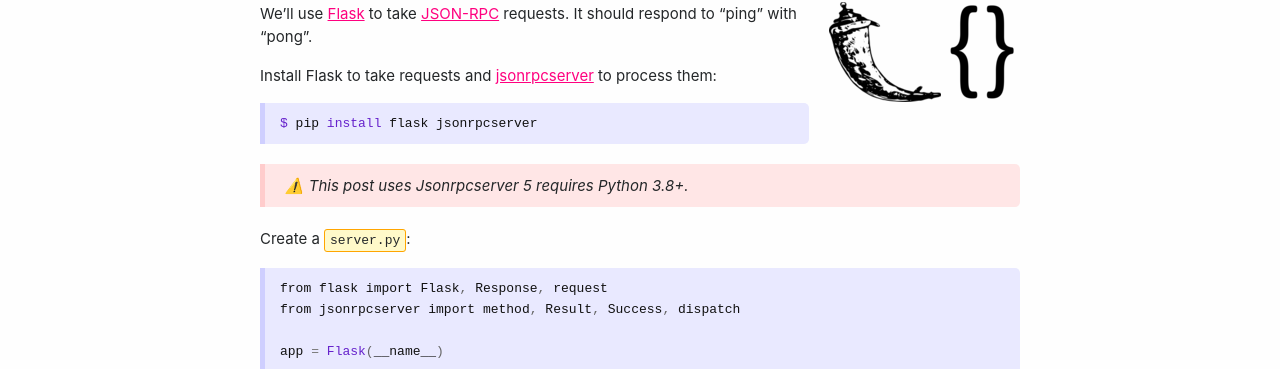
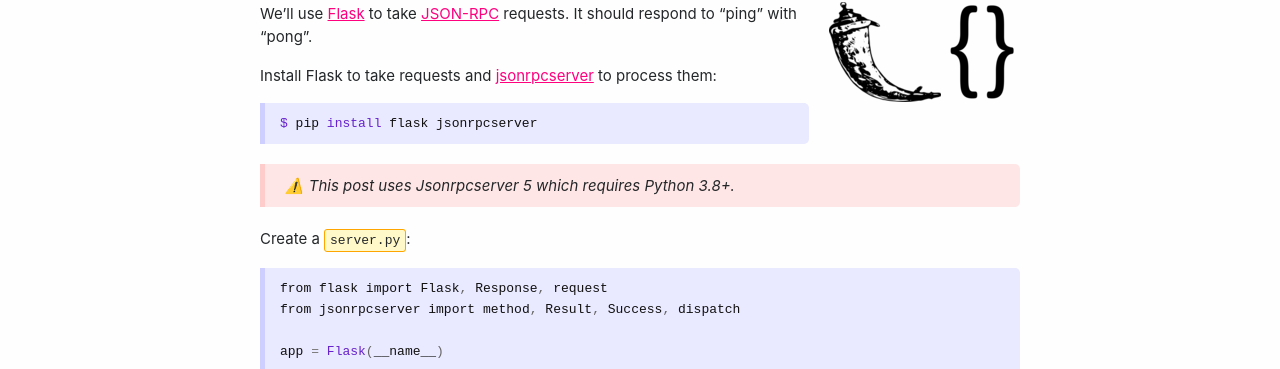
Before and after one commit to explodinglabs/explodinglabs.github.io, a Jekyll site: the page built from _posts/jsonrpc/2016-08-01-flask.markdown, in a window 1280 px wide. Shown: the part 188-557 px from the top of the page. Built offline with Jekyll 4.4.1, drawn with Linux system fonts in a browser that asks for light colours.

Commit message:
Update 2016-08-01-flask.markdown

````diff
--- a/_posts/jsonrpc/2016-08-01-flask.markdown
+++ b/_posts/jsonrpc/2016-08-01-flask.markdown
@@ -22,7 +22,7 @@
 ```
 
 <div class="warning">
-    <p>This post uses Jsonrpcserver 5 requires Python 3.8+.</p>
+    <p>This post uses Jsonrpcserver 5 which requires Python 3.8+.</p>
 </div>
 
 Create a `server.py`:
````
